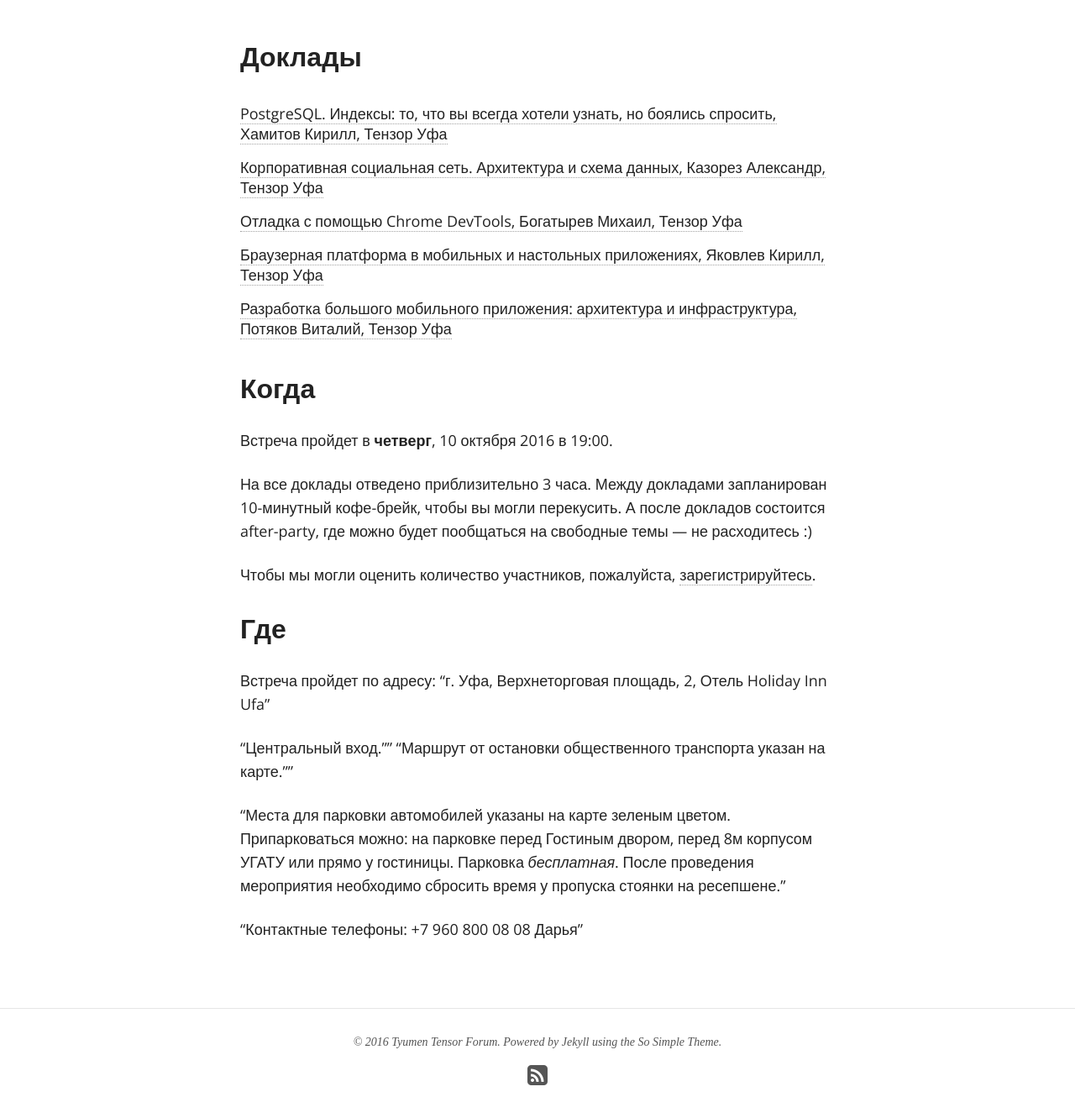
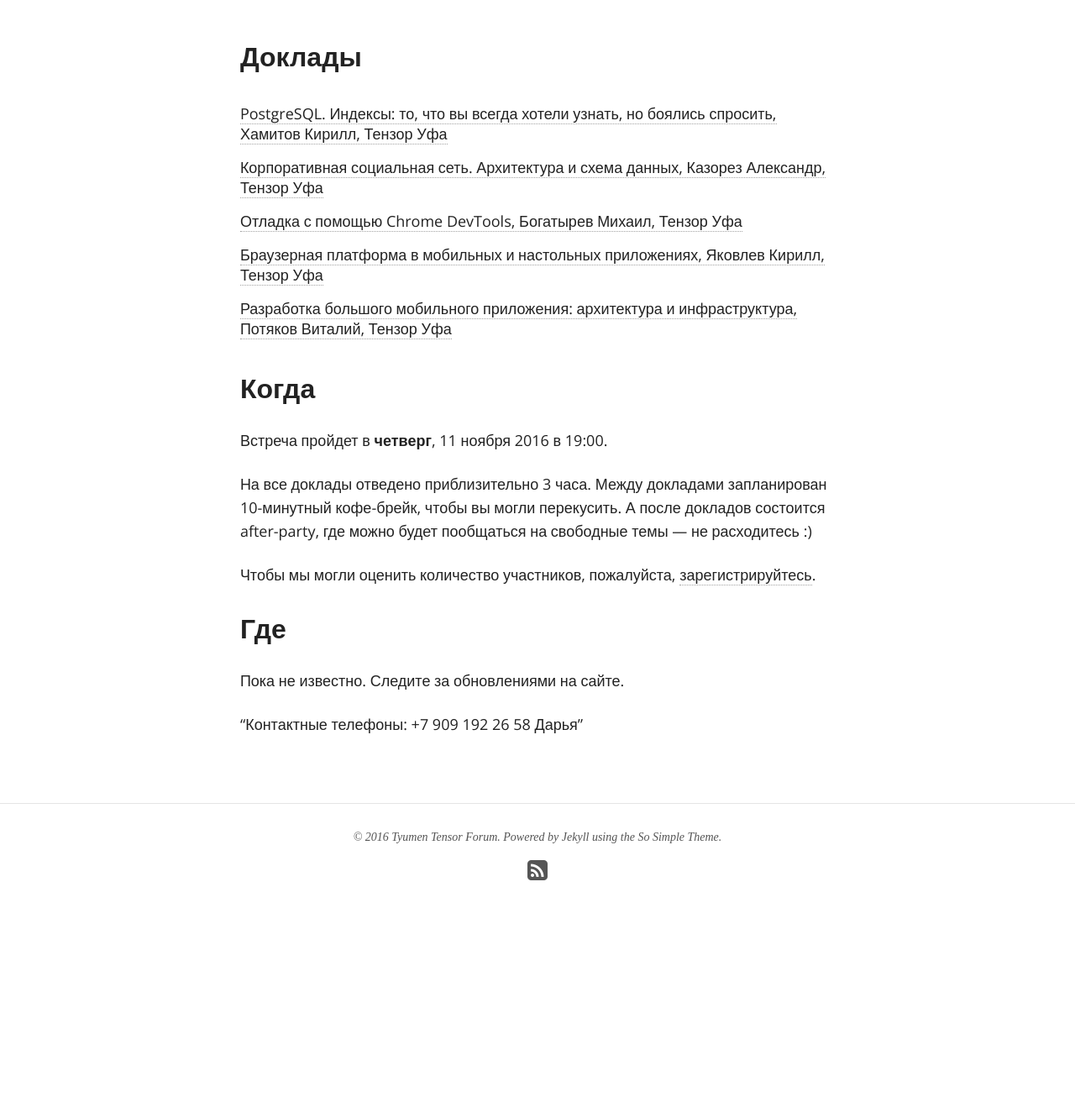
Before and after one commit to tensor-tyumen/tensor-tyumen.github.io, a Jekyll site: the page built from index.md, in a window 1280 px wide and 1400 px high, scrolled down 556 px. Shown: the top 1331 px of the window at 84% size. Built offline with Jekyll 4.4.1, drawn with Linux system fonts in a browser that asks for light colours; nearby versions of some CDN libraries; comment, search, counter and statistics services are not loaded; after the commit the page ends 1712 px from its top, so only the background shows below that.

Commit message:
Индекс

```diff
--- a/index.md
+++ b/index.md
@@ -27,7 +27,7 @@ comments: true
 Когда
 -----
 
-Встреча пройдет в **четверг**, 10 октября 2016 в 19:00.
+Встреча пройдет в **четверг**, 11 ноября 2016 в 19:00.
 
 На все доклады отведено приблизительно 3 часа. Между докладами запланирован 10-минутный кофе-брейк, чтобы вы могли перекусить. А после докладов состоится after-party, где можно будет пообщаться на свободные темы — не расходитесь :)
 
@@ -36,15 +36,9 @@ comments: true
 Где
 ---
 
-Встреча пройдет по адресу: "г. Уфа, Верхнеторговая площадь, 2, Отель Holiday Inn Ufa"
+Пока не известно. Следите за обновлениями на сайте.
 
-"Центральный вход.""
-"Маршрут от остановки общественного транспорта указан на карте.""
-
-"Места для парковки автомобилей указаны на карте зеленым цветом. Припарковаться можно: на парковке перед Гостиным двором, перед 8м корпусом УГАТУ или прямо у гостиницы. Парковка *бесплатная*. После проведения мероприятия необходимо сбросить время у пропуска стоянки на ресепшене."
-
-
-"Контактные телефоны: +7 960 800 08 08 Дарья"
+"Контактные телефоны: +7 909 192 26 58 Дарья"
 
 
 <script type="text/javascript" charset="utf-8" async src="https://api-maps.yandex.ru/services/constructor/1.0/js/?sid=IKzLpUBEkjooeaeiek4dlD_aC_Np-EEg&amp;width=500&amp;height=500&amp;lang=ru_RU&amp;sourceType=constructor&amp;scroll=true"></script>
```
